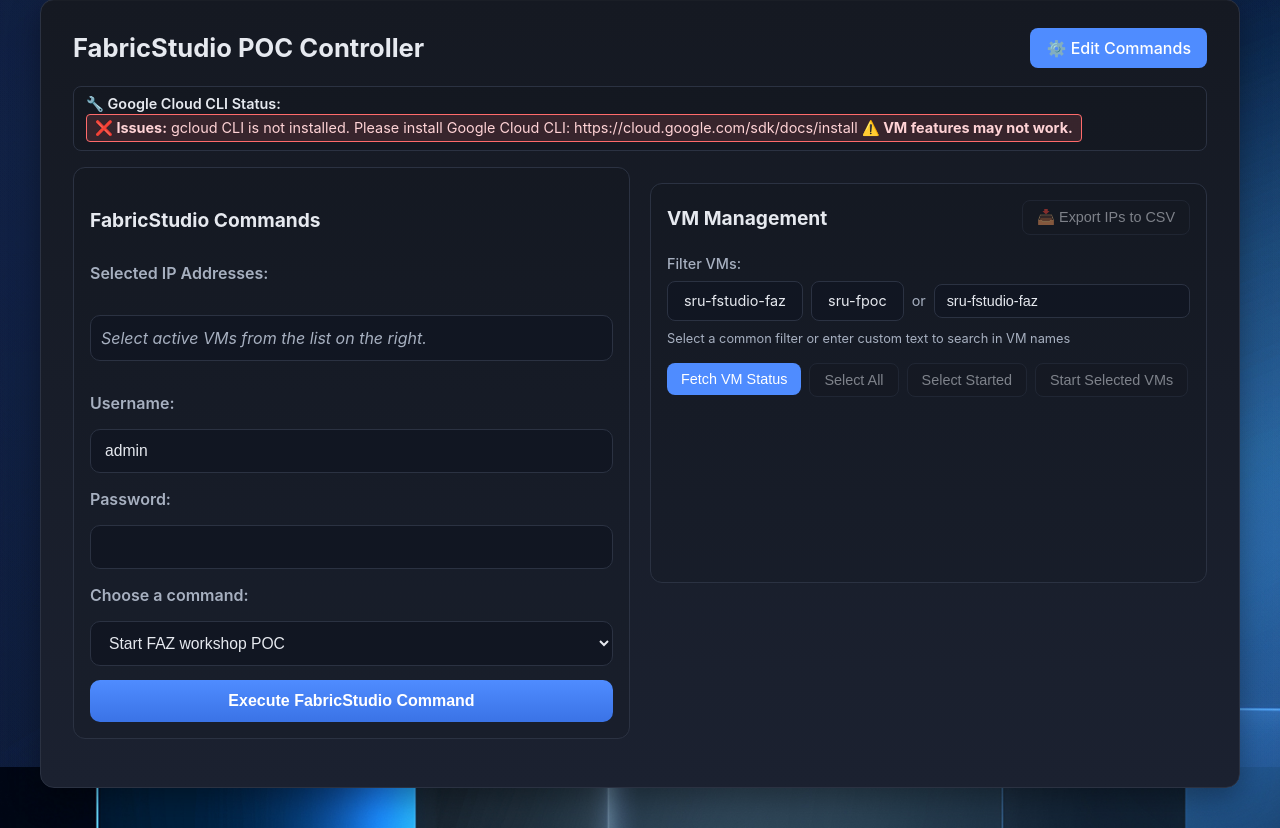
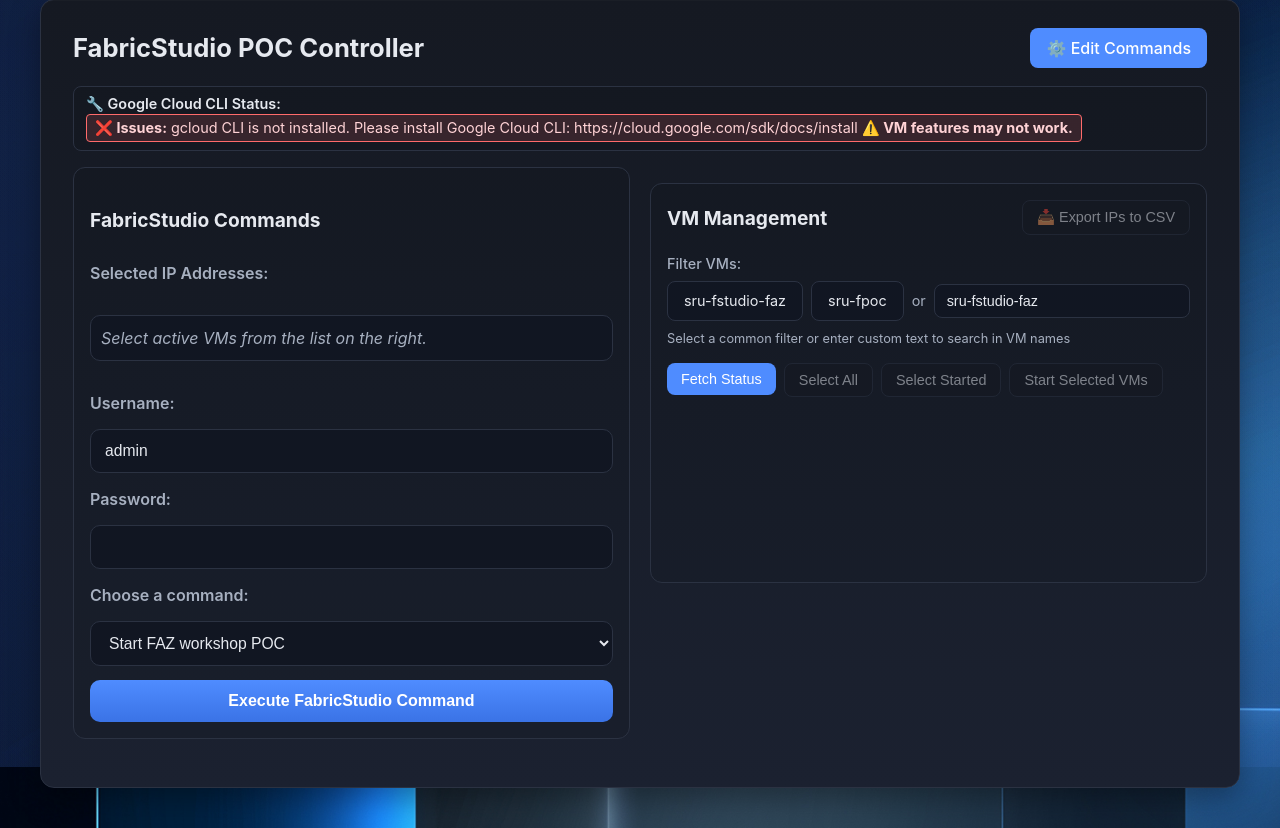
Before and after one commit to s-ruiter/FabricStudioController, a Flask app: page / in a window 1280 px wide. Shown: the part 33-861 px from the top of the page. Run offline with Flask 3, Linux system fonts and the light colour scheme.

Commit message:
Fix Start button logic and rename Fetch button
- Renamed 'Fetch VM Status' to 'Fetch Status' for brevity
- Fixed bug where 'Start Selected VMs' was enabled when selecting all VMs
- Start button now only enables when selected VMs are TERMINATED and no RUNNING VMs are selected
- Prevents accidental starting of already running VMs

```diff
--- a/templates/index.html
+++ b/templates/index.html
@@ -97,7 +97,7 @@
                             </div>
                         </div>
                         <div class="action-section">
-                            <button type="button" id="fetch-vms-btn" class="action-button primary">Fetch VM Status</button>
+                            <button type="button" id="fetch-vms-btn" class="action-button primary">Fetch Status</button>
                             <button type="button" id="select-all-btn" class="action-button secondary" disabled>Select All</button>
                             <button type="button" id="select-started-btn" class="action-button secondary" disabled>Select Started</button>
                             <button type="button" id="start-selected-btn" class="action-button secondary" disabled>Start Selected VMs</button>
@@ -251,7 +251,10 @@
                 ipDisplay.textContent = selectedIps.length > 0 ? selectedIps.join(', ') : 'Select active VMs...';
 
                 const selectedTerminated = selectedCheckboxes.filter(cb => cb.dataset.status === 'TERMINATED');
-                startSelectedBtn.disabled = selectedTerminated.length === 0;
+                const selectedRunning = selectedCheckboxes.filter(cb => cb.dataset.status === 'RUNNING');
+
+                // Only enable Start button if there are selected TERMINATED VMs and NO selected RUNNING VMs
+                startSelectedBtn.disabled = selectedTerminated.length === 0 || selectedRunning.length > 0;
 
                 // Update Select All button state
                 selectAllBtn.disabled = allCheckboxes.length === 0;
```
